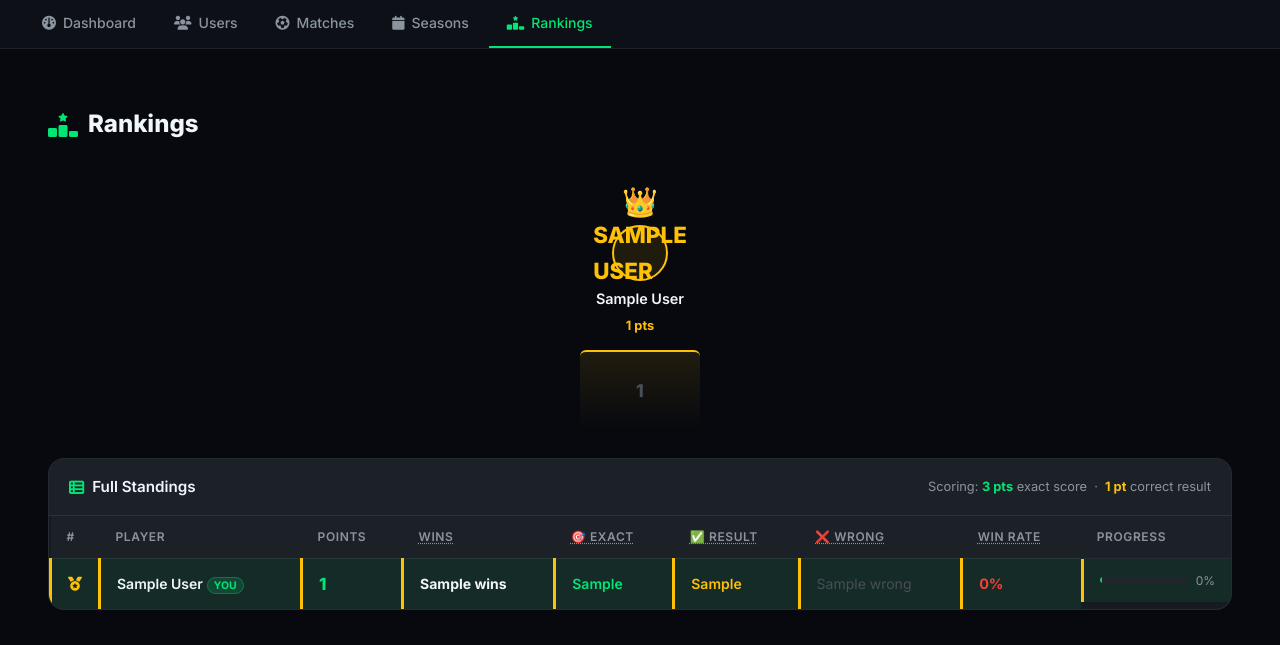
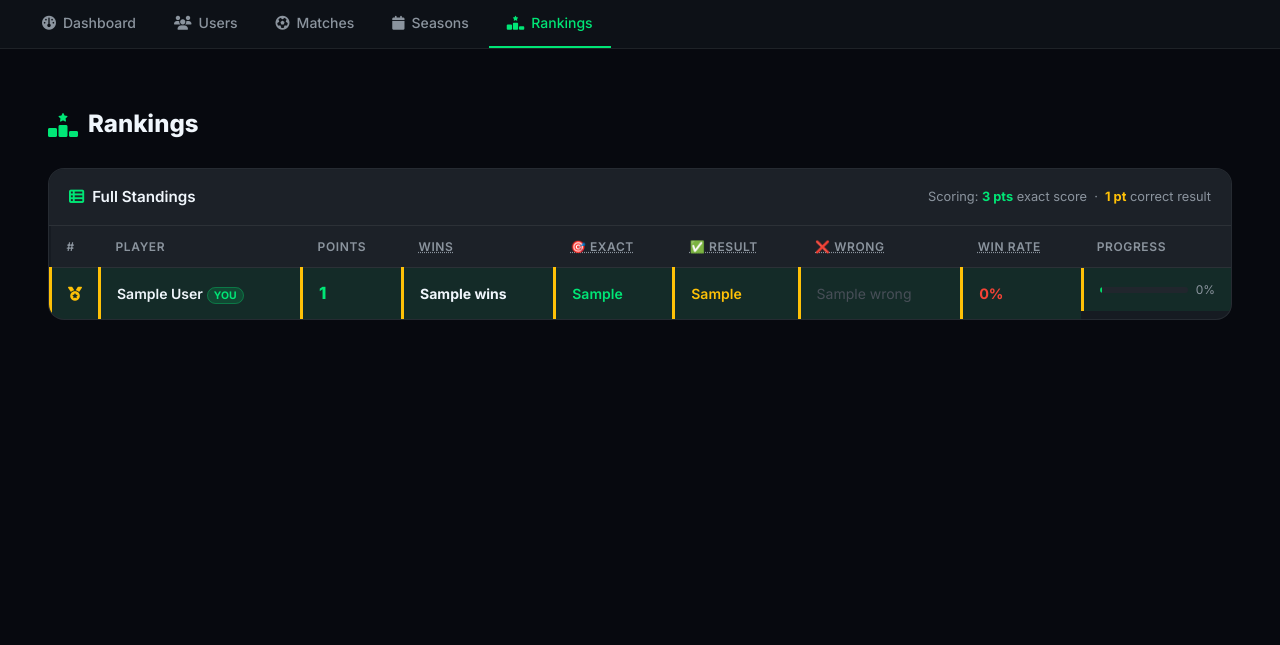
Before and after one commit to g-p-b/football-pool-website, a Flask app: template templates/rankings.html in a window 1280 px wide. Shown: the part 60-705 px from the top of the page. Run offline with Flask 3, Linux system fonts and the light colour scheme; the visitor is signed in with stand-in values (Sample User, id 1); tables that the repository leaves empty hold one stand-in row (values such as "Sample post"); the template is opened without the code that fills it: most values are stand-ins (such as "Sample title", 1, 10 or a date in 2020).

Commit message:
Fix tied rankings — equal points share the same rank
- Tied players now show the same rank number (e.g. 1, 1, 3)
- Podium only appears when top positions have distinct ranks
- Medal colours in table based on actual rank, not list position

Co-Authored-By: Claude Sonnet 4.6 <noreply@anthropic.com>

```diff
--- a/templates/rankings.html
+++ b/templates/rankings.html
@@ -48,29 +48,32 @@
     </div>
     {% else %}
 
-    <!-- Podium — top 3 -->
-    {% if leaderboard | length >= 1 %}
+    <!-- Podium — only show when top 3 have distinct ranks -->
+    {% set rank1 = leaderboard | selectattr('rank', 'equalto', 1) | list %}
+    {% set rank2 = leaderboard | selectattr('rank', 'equalto', 2) | list %}
+    {% set rank3 = leaderboard | selectattr('rank', 'equalto', 3) | list %}
+    {% if rank1 | length == 1 and leaderboard | length >= 2 %}
     <div class="podium">
-        {% if leaderboard | length >= 2 %}
+        {% if rank2 | length == 1 %}
         <div class="podium-place second">
-            <div class="podium-avatar">{{ leaderboard[1]['display_name'][0] | upper }}</div>
-            <div class="podium-name">{{ leaderboard[1]['display_name'] }}</div>
-            <div class="podium-pts">{{ leaderboard[1]['total_points'] }} pts</div>
+            <div class="podium-avatar">{{ rank2[0]['display_name'][0] | upper }}</div>
+            <div class="podium-name">{{ rank2[0]['display_name'] }}</div>
+            <div class="podium-pts">{{ rank2[0]['total_points'] }} pts</div>
             <div class="podium-block p2"><span class="podium-rank">2</span></div>
         </div>
         {% endif %}
         <div class="podium-place first">
             <div class="podium-crown">👑</div>
-            <div class="podium-avatar gold">{{ leaderboard[0]['display_name'][0] | upper }}</div>
-            <div class="podium-name">{{ leaderboard[0]['display_name'] }}</div>
-            <div class="podium-pts gold-text">{{ leaderboard[0]['total_points'] }} pts</div>
+            <div class="podium-avatar gold">{{ rank1[0]['display_name'][0] | upper }}</div>
+            <div class="podium-name">{{ rank1[0]['display_name'] }}</div>
+            <div class="podium-pts gold-text">{{ rank1[0]['total_points'] }} pts</div>
             <div class="podium-block p1"><span class="podium-rank">1</span></div>
         </div>
-        {% if leaderboard | length >= 3 %}
+        {% if rank3 | length == 1 %}
         <div class="podium-place third">
-            <div class="podium-avatar bronze">{{ leaderboard[2]['display_name'][0] | upper }}</div>
-            <div class="podium-name">{{ leaderboard[2]['display_name'] }}</div>
-            <div class="podium-pts">{{ leaderboard[2]['total_points'] }} pts</div>
+            <div class="podium-avatar bronze">{{ rank3[0]['display_name'][0] | upper }}</div>
+            <div class="podium-name">{{ rank3[0]['display_name'] }}</div>
+            <div class="podium-pts">{{ rank3[0]['total_points'] }} pts</div>
             <div class="podium-block p3"><span class="podium-rank">3</span></div>
         </div>
         {% endif %}
@@ -106,13 +109,14 @@
                     {% set is_me = entry['id'] == session.user_id %}
                     {% set win_rate = ((entry['wins'] / entry['resolved_bets'] * 100) | round(0) | int) if entry['resolved_bets'] > 0 else 0 %}
                     {% set progress = ((entry['total_points'] / max_points * 100) | round(0) | int) %}
+                    {% set r = entry['rank'] %}
                     <tr class="{% if is_me %}highlight-row{% endif %}
-                               {% if loop.index == 1 %}rank-gold{% elif loop.index == 2 %}rank-silver{% elif loop.index == 3 %}rank-bronze{% endif %}">
+                               {% if r == 1 %}rank-gold{% elif r == 2 %}rank-silver{% elif r == 3 %}rank-bronze{% endif %}">
                         <td class="rank-cell">
-                            {% if loop.index == 1 %}<i class="fa fa-medal gold"></i>
-                            {% elif loop.index == 2 %}<i class="fa fa-medal silver"></i>
-                            {% elif loop.index == 3 %}<i class="fa fa-medal bronze"></i>
-                            {% else %}<span class="rank-num">{{ loop.index }}</span>{% endif %}
+                            {% if r == 1 %}<i class="fa fa-medal gold"></i>
+                            {% elif r == 2 %}<i class="fa fa-medal silver"></i>
+                            {% elif r == 3 %}<i class="fa fa-medal bronze"></i>
+                            {% else %}<span class="rank-num">{{ r }}</span>{% endif %}
                         </td>
                         <td>
                             <span class="player-name">{{ entry['display_name'] }}</span>
```
Also changed, not shown: routes/auth.py (+14 -2 lines).
